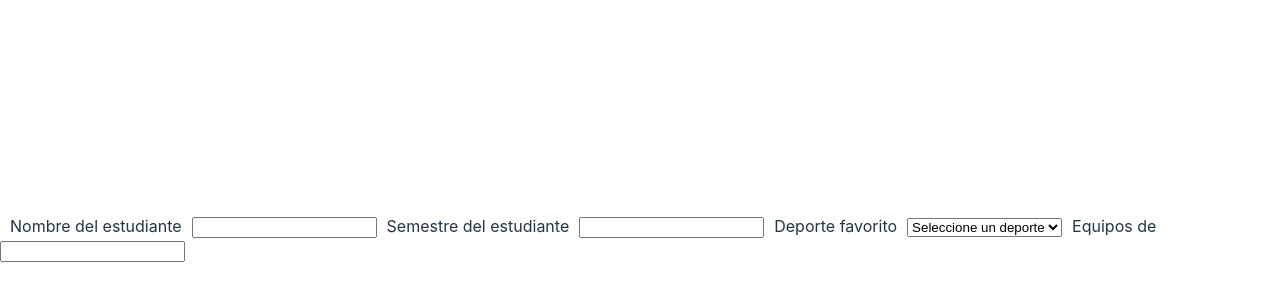
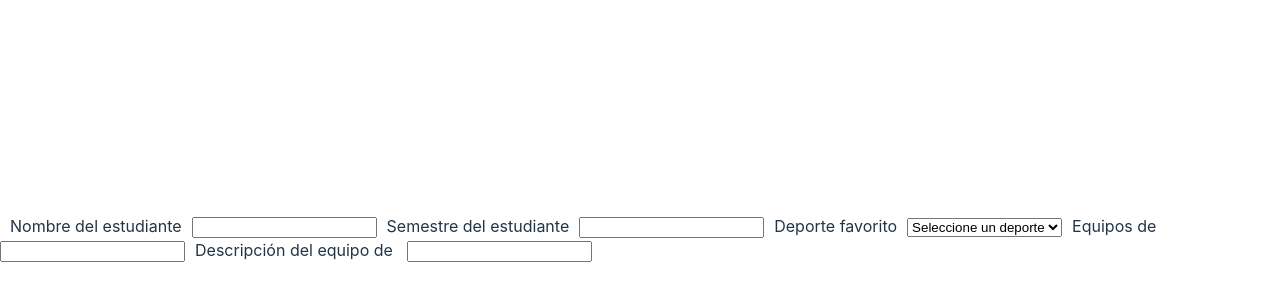
Before and after one commit to lortiz24/rubrica-primer-corte, a React (Vite) app: page / in a window 1280 px wide. Shown: the part 162-462 px from the top of the page. Built offline with nearby package versions, Linux system fonts and the light colour scheme.

Commit message:
Se genera input para escribir la descripcion del equipo seleccionad

```diff
--- a/src/App.jsx
+++ b/src/App.jsx
@@ -42,6 +42,8 @@ function App() {
           <label htmlFor="equiposDeporte" style={{ margin: 10 }}>Equipos de {deporteFavorito}</label>
           <input name='equiposDeporte' type="text" value={equiposDeporte} onChange={(e) => setEquiposDeporte(e.target.value)} required />
 
+          <label htmlFor="descripcionEquipo" style={{ margin: 10 }}>Descripción del equipo de {deporteFavorito}</label>
+          <input name='descripcionEquipo' type="text" value={descripcionEquipo} onChange={(e) => setDescripcionEquipo(e.target.value)} required />
 
 
         </form>
```
